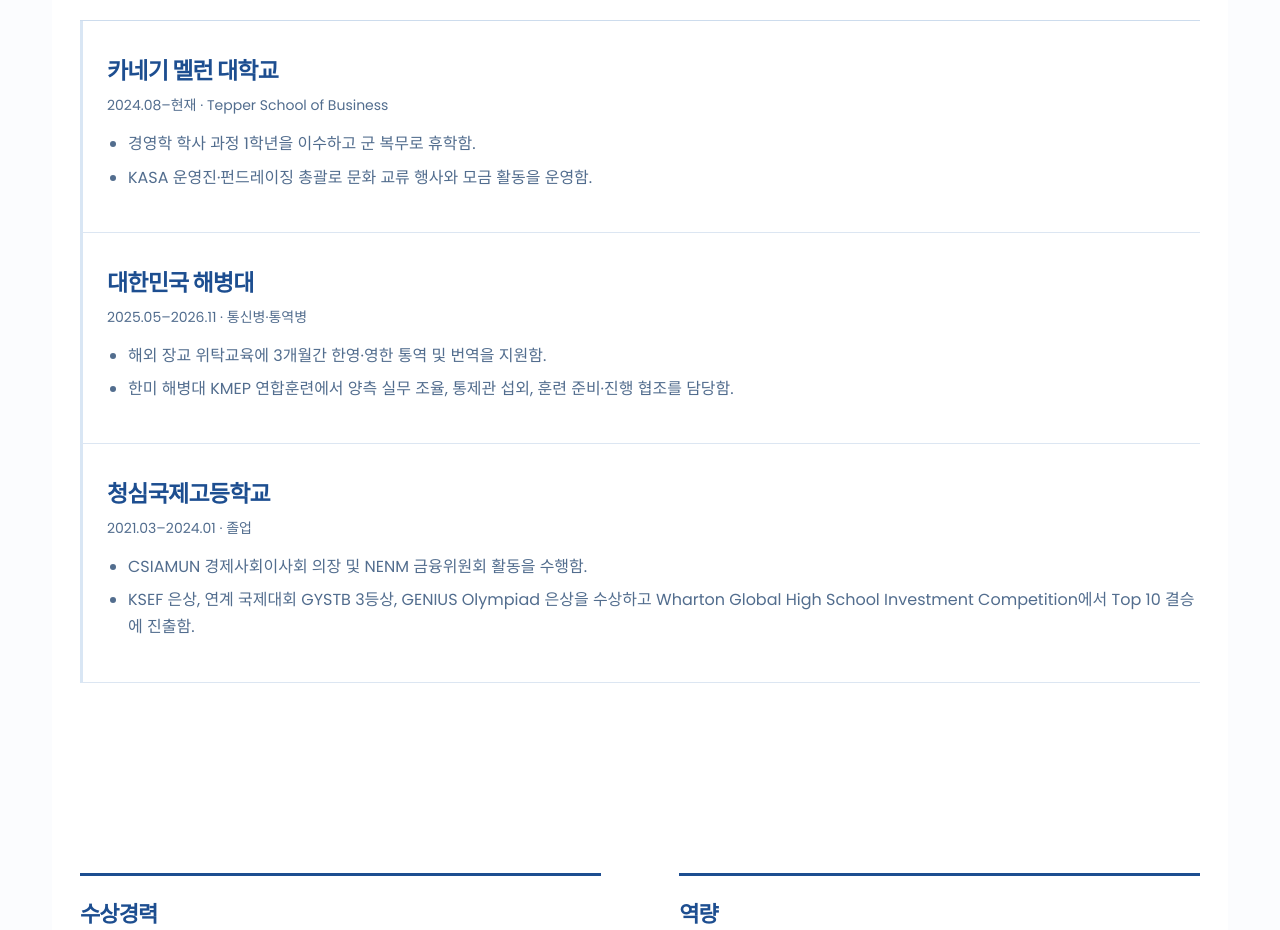
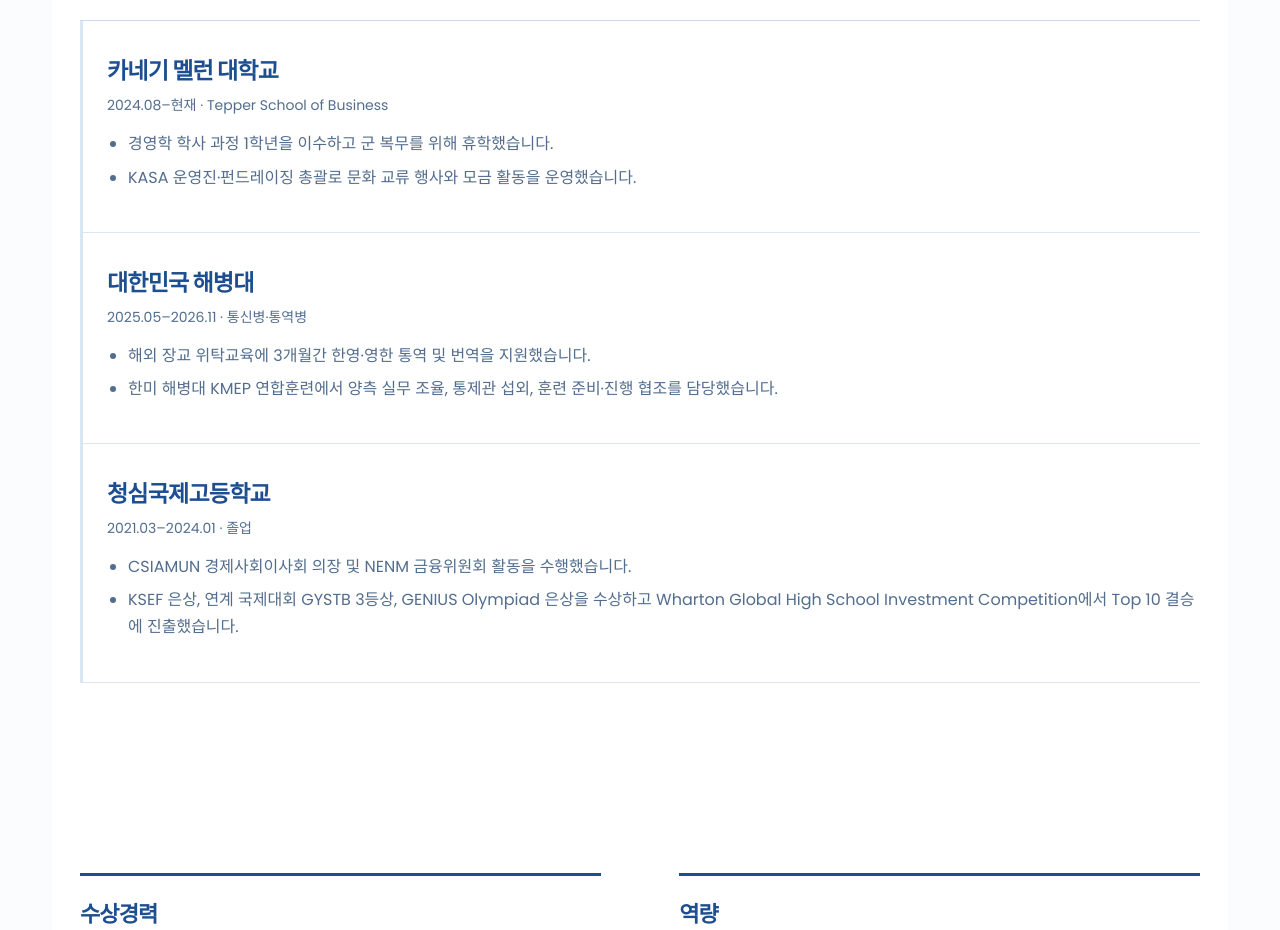
Before and after one commit to kwonth/Portfolio, a plain HTML site: page index.html in a window 1280 px wide. Shown: the part 2760-3690 px from the top of the page. Drawn offline with Linux system fonts and the light colour scheme.

Commit message:
Use polite Korean in Journey experience entries

```diff
--- a/index.html
+++ b/index.html
@@ -70,9 +70,9 @@
     <section class="section journey" id="journey">
       <div class="section-heading"><p class="section-kicker">JOURNEY</p><h2>경험</h2></div>
       <div class="timeline">
-        <article class="timeline-entry"><h3>카네기 멜런 대학교</h3><p class="timeline-date">2024.08–현재 · Tepper School of Business</p><ul><li>경영학 학사 과정 1학년을 이수하고 군 복무로 휴학함.</li><li>KASA 운영진·펀드레이징 총괄로 문화 교류 행사와 모금 활동을 운영함.</li></ul></article>
-        <article class="timeline-entry"><h3>대한민국 해병대</h3><p class="timeline-date">2025.05–2026.11 · 통신병·통역병</p><ul><li>해외 장교 위탁교육에 3개월간 한영·영한 통역 및 번역을 지원함.</li><li>한미 해병대 KMEP 연합훈련에서 양측 실무 조율, 통제관 섭외, 훈련 준비·진행 협조를 담당함.</li></ul></article>
-        <article class="timeline-entry"><h3>청심국제고등학교</h3><p class="timeline-date">2021.03–2024.01 · 졸업</p><ul><li>CSIAMUN 경제사회이사회 의장 및 NENM 금융위원회 활동을 수행함.</li><li>KSEF 은상, 연계 국제대회 GYSTB 3등상, GENIUS Olympiad 은상을 수상하고 Wharton Global High School Investment Competition에서 Top 10 결승에 진출함.</li></ul></article>
+        <article class="timeline-entry"><h3>카네기 멜런 대학교</h3><p class="timeline-date">2024.08–현재 · Tepper School of Business</p><ul><li>경영학 학사 과정 1학년을 이수하고 군 복무를 위해 휴학했습니다.</li><li>KASA 운영진·펀드레이징 총괄로 문화 교류 행사와 모금 활동을 운영했습니다.</li></ul></article>
+        <article class="timeline-entry"><h3>대한민국 해병대</h3><p class="timeline-date">2025.05–2026.11 · 통신병·통역병</p><ul><li>해외 장교 위탁교육에 3개월간 한영·영한 통역 및 번역을 지원했습니다.</li><li>한미 해병대 KMEP 연합훈련에서 양측 실무 조율, 통제관 섭외, 훈련 준비·진행 협조를 담당했습니다.</li></ul></article>
+        <article class="timeline-entry"><h3>청심국제고등학교</h3><p class="timeline-date">2021.03–2024.01 · 졸업</p><ul><li>CSIAMUN 경제사회이사회 의장 및 NENM 금융위원회 활동을 수행했습니다.</li><li>KSEF 은상, 연계 국제대회 GYSTB 3등상, GENIUS Olympiad 은상을 수상하고 Wharton Global High School Investment Competition에서 Top 10 결승에 진출했습니다.</li></ul></article>
       </div>
     </section>
 
```
